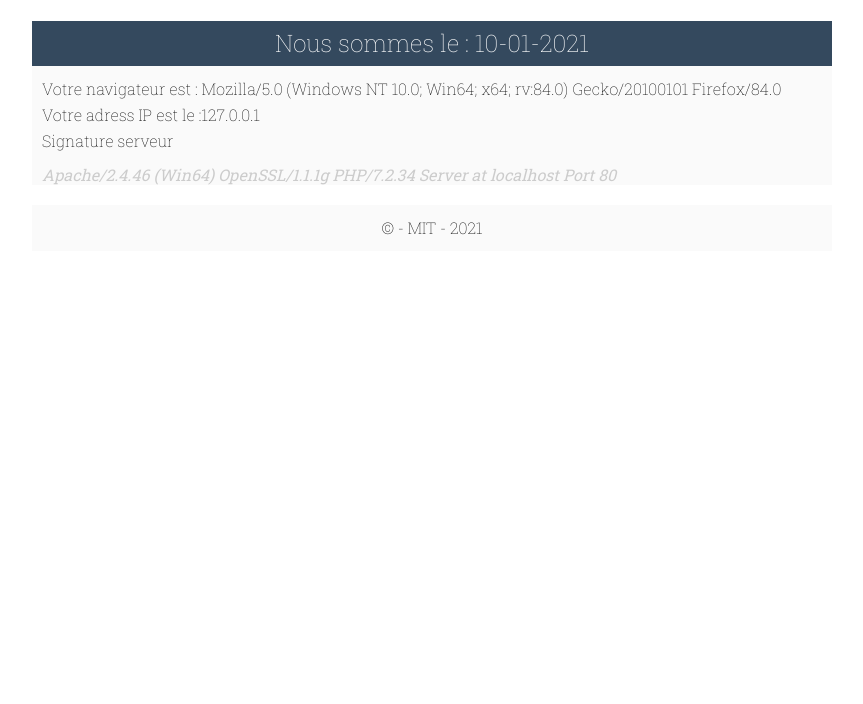
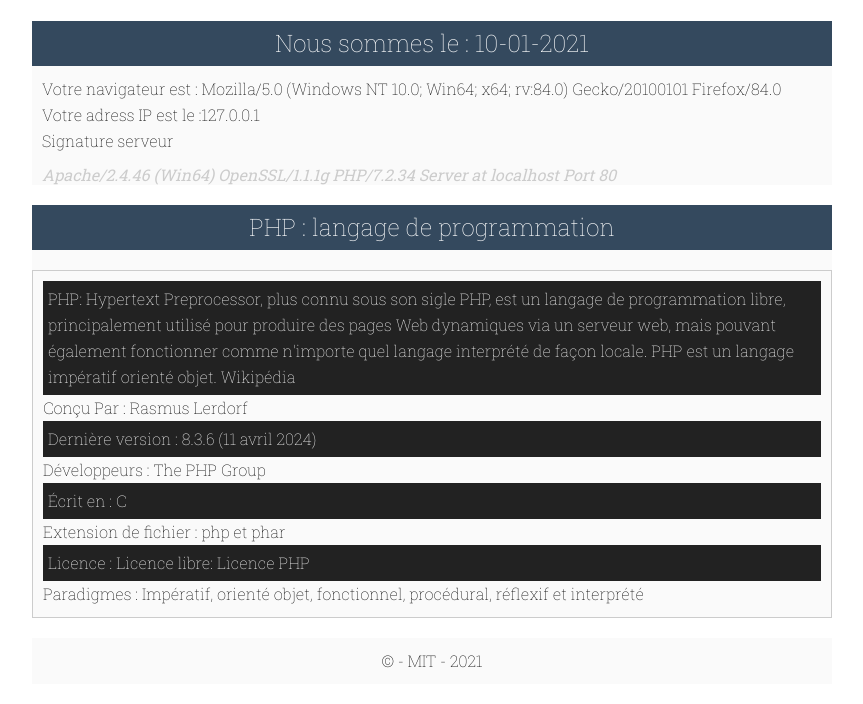
Before and after one commit to giusmili/PHP-started-2425, a PHP site: page /public/index.html in a window 1280 px wide. Shown: the part 872-1576 px from the top of the page, without its empty margins (208-1071 px from the left). Before the commit the page ends 1107 px from the top, so only its background shows below. Run offline with PHP 8.4, Linux system fonts and the light colour scheme.

Commit message:
php update

```diff
--- a/index.php
+++ b/index.php
@@ -1,7 +1,7 @@
 <?php
-# config
+   # config
    include_once __DIR__."/model/config.inc.php";
-# head
+   # head
    include_once __DIR__."/template/head.inc.php";
 
 ?>
@@ -18,6 +18,7 @@
     # footer
     include_once __DIR__."/template/footer.inc.php";
 
+
 ?>
 
 
--- a/public/index.html
+++ b/public/index.html
@@ -39,6 +39,19 @@
 			</p>
 			<address>Apache/2.4.46 (Win64) OpenSSL/1.1.1g PHP/7.2.34 Server at localhost Port 80</address>
 		</section>
+		<section>
+			<h2>PHP : langage de programmation</h2>
+			<ul>
+				<li>PHP: Hypertext Preprocessor, plus connu sous son sigle PHP, est un langage de programmation libre, principalement utilisé pour produire des pages Web dynamiques via un serveur web, mais pouvant également fonctionner comme n'importe quel langage interprété de façon locale. PHP est un langage impératif orienté objet. Wikipédia</li>
+				<li>Conçu Par : Rasmus Lerdorf</li>
+				<li>Dernière version : 8.3.6 (11 avril 2024)</li>
+				<li>Développeurs : The PHP Group</li>
+				<li>Écrit en : C</li>
+				<li>Extension de fichier : php et phar</li>
+				<li>Licence : Licence libre: Licence PHP</li>
+				<li>Paradigmes : Impératif, orienté objet, fonctionnel, procédural, réflexif et interprété</li>
+			</ul>
+		</section>
 
 	</main>
 	<!-- <pre>
--- a/template/main.inc.php
+++ b/template/main.inc.php
@@ -26,4 +26,10 @@
 			</p>
 			<?= $sign ?>
 		</section>
+        <section>
+            <h2>PHP : langage de programmation</h2>
+            <ul>
+                <?php include_once "./model/bdd.inc.php"; ?>
+            </ul>
+        </section>
 	</main>
```
Also changed, not shown: model/bdd.inc.php (added, +15 -0 lines), langages.php (added).
